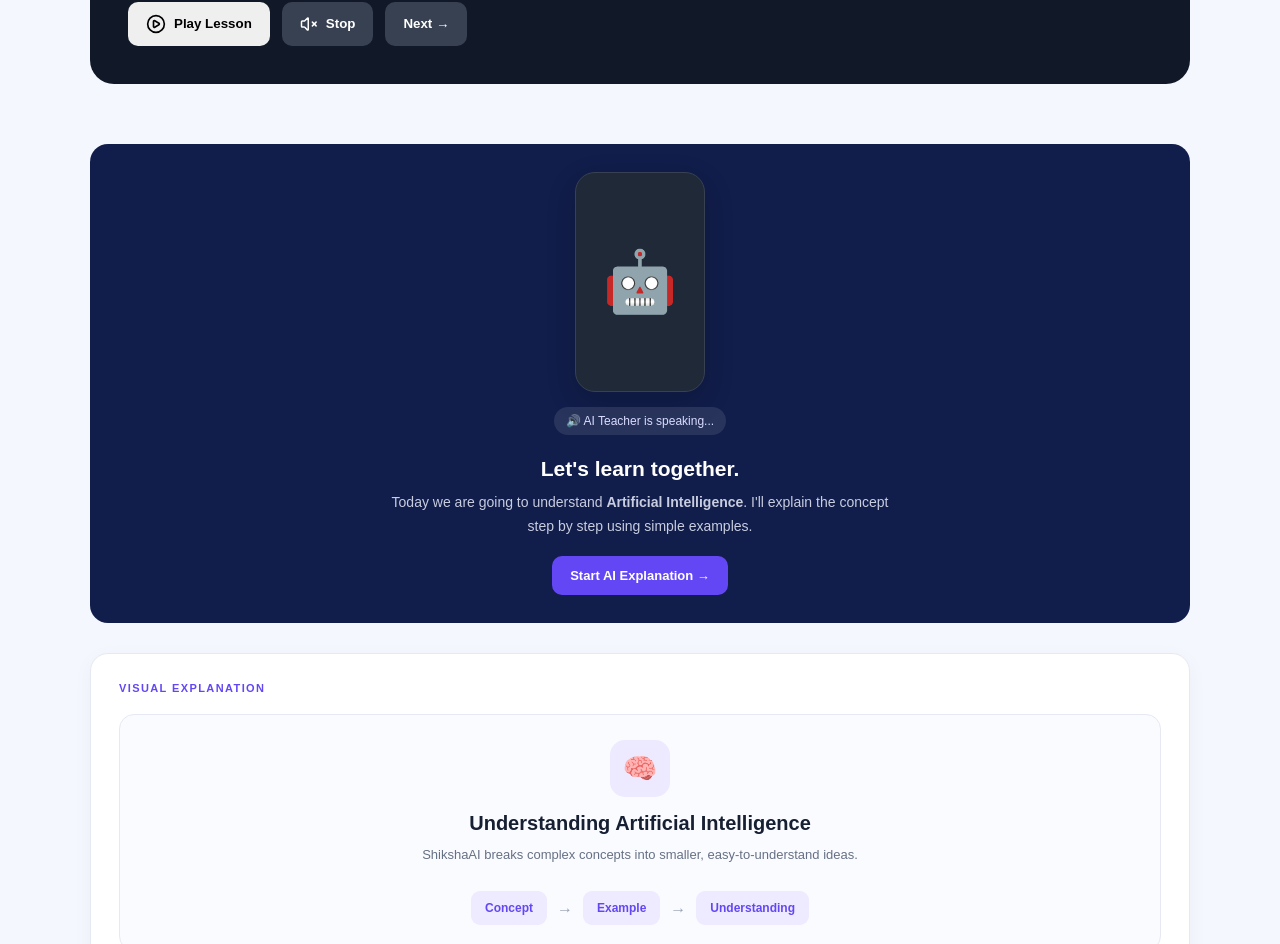
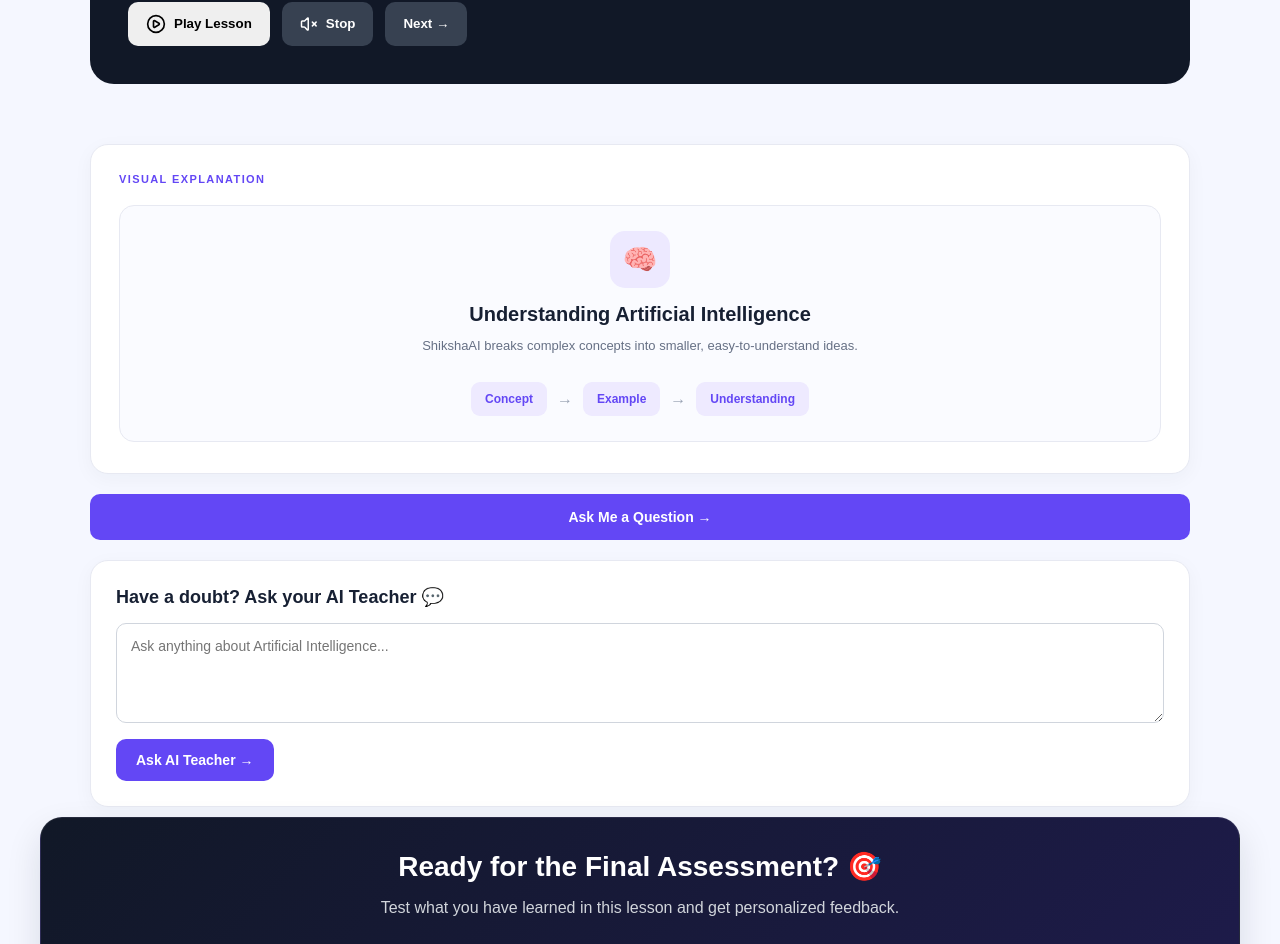
Before and after one commit to mandal-rupa/ShikshaAI, a React (Vite) app in the folder client/: page /teaching-room in a window 1280 px wide. Shown: the part 1005-1949 px from the top of the page. Built offline with nearby package versions, Linux system fonts and the light colour scheme.

Commit message:
Connect frontend to live AI backend

```diff
--- a/client/src/pages/TeachingRoom.jsx
+++ b/client/src/pages/TeachingRoom.jsx
@@ -1396,74 +1396,6 @@ Instructions:
 
         {/* AI TEACHER EXPLANATION */}
 
-        <section className="teacher-panel">
-
-          <div className="avatar-container">
-
-            <div className="teacher-avatar">
-              🤖
-            </div>
-
-            <div className="speaking-indicator">
-              🔊 AI Teacher is speaking...
-            </div>
-
-          </div>
-
-          <div className="teacher-message">
-
-            <h2>
-              Let's learn together.
-            </h2>
-
-            {!aiExplanation ? (
-
-              <>
-
-                <p>
-                  Today we are going to
-                  understand{" "}
-                  <strong>
-                    {lesson.topic}
-                  </strong>.
-                  I'll explain the concept
-                  step by step using simple
-                  examples.
-                </p>
-
-                <button
-                  className="start-explanation-button"
-                  onClick={
-                    generateExplanation
-                  }
-                  disabled={
-                    isExplaining
-                  }
-                >
-
-                  {isExplaining
-                    ? "Preparing Lesson..."
-                    : "Start AI Explanation →"}
-
-                </button>
-
-              </>
-
-            ) : (
-
-              <div className="ai-explanation">
-
-                <ReactMarkdown>
-                  {aiExplanation}
-                </ReactMarkdown>
-
-              </div>
-
-            )}
-
-          </div>
-
-        </section>
 
 
         {/* VISUAL EXPLANATION */}
```
Also changed, not shown: 1 other file (tests, documents, lock files or other folders).
